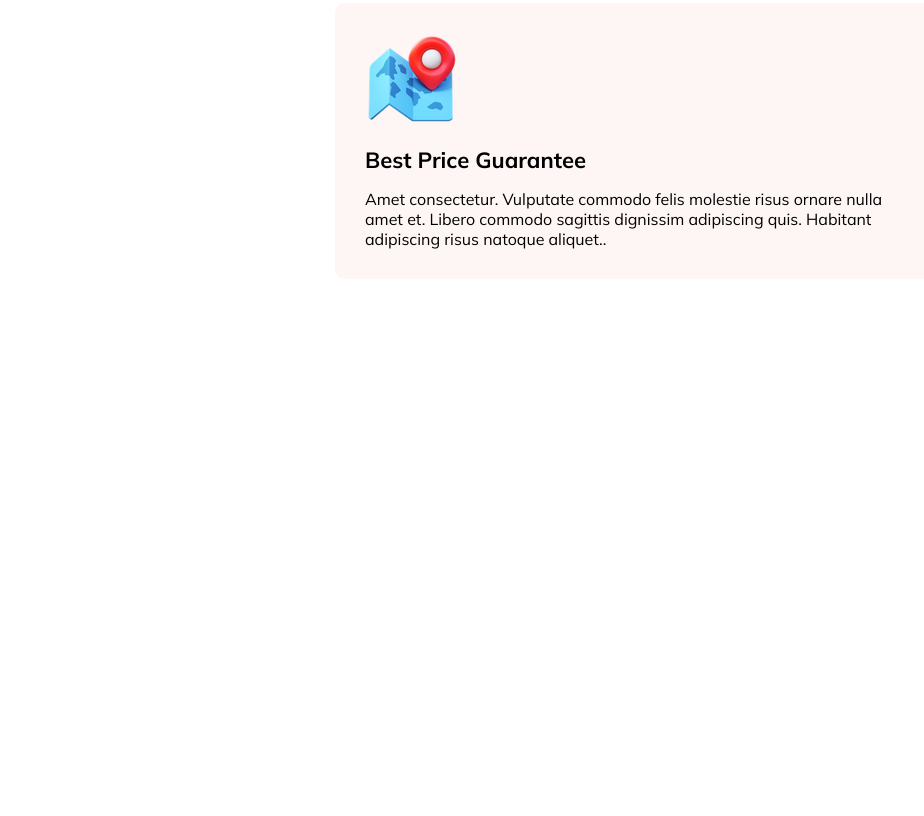
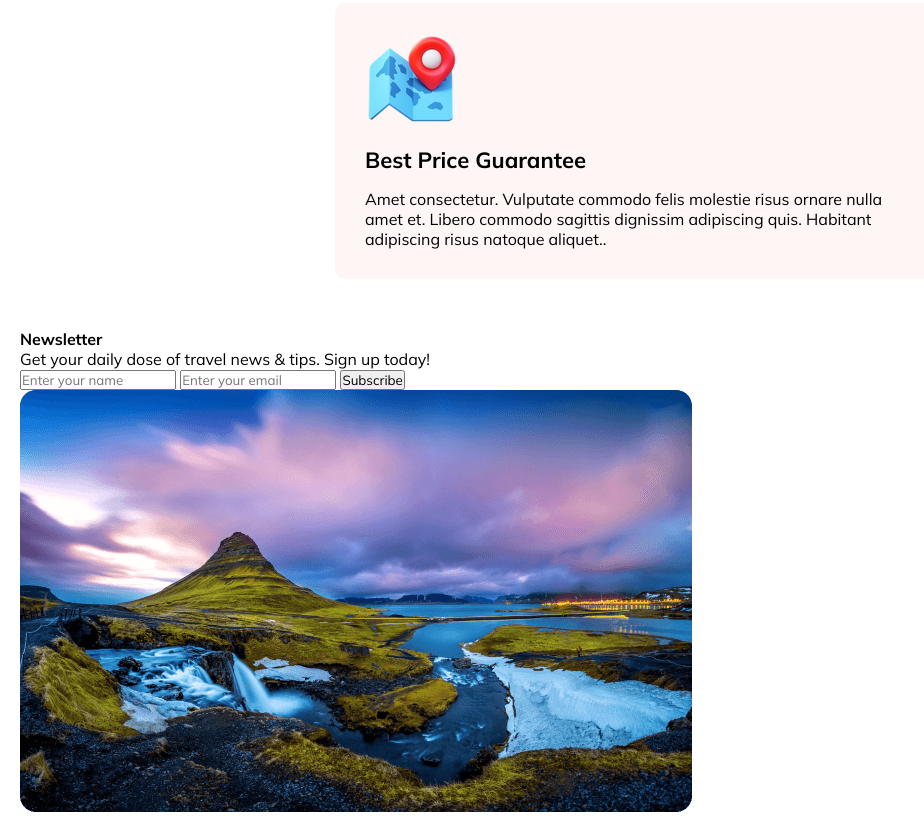
Before and after one commit to emamuddin10/B5-Final-Projects-9-Travel-Zones, a plain HTML site: page index.html in a window 1280 px wide. Shown: the part 2101-2917 px from the top of the page, without its empty margins (0-924 px from the left). Before the commit the page ends 2430 px from the top, so only its background shows below. Drawn offline with Linux system fonts and the light colour scheme.

Commit message:
choose section done

```diff
--- a/index.html
+++ b/index.html
@@ -98,6 +98,20 @@
             </div>
 
         </section>
+
+<!-- NEWALATTER SECTION -->
+        <section class="newslatter-section">
+            <div class="newslatter-content">
+              <h4>Newsletter</h4>
+              <p>Get your daily dose of travel news & tips. Sign up today!</p>
+              <input type="text" name="" id="" placeholder="Enter your name">
+              <input type="email" name="" id="" placeholder="Enter your email">
+              <input type="submit" value="Subscribe">
+            </div>
+            <div>
+                <img src="./Images/Rectangle 8 (1).png" alt="">
+            </div>
+        </section>
     </main>
     <footer>
 
--- a/style.css
+++ b/style.css
@@ -205,6 +205,6 @@ nav {
   color: black;
   margin: 15px 0px;
 }
-.box-description{
 
-}
+
+/* newslatter section style */
```
